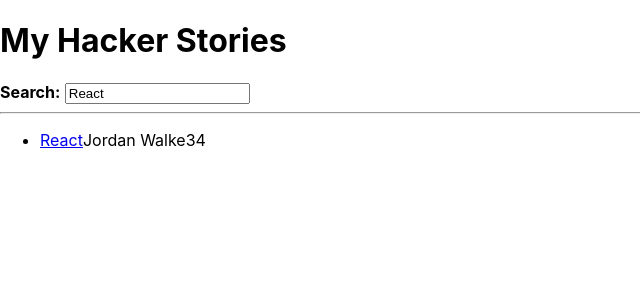
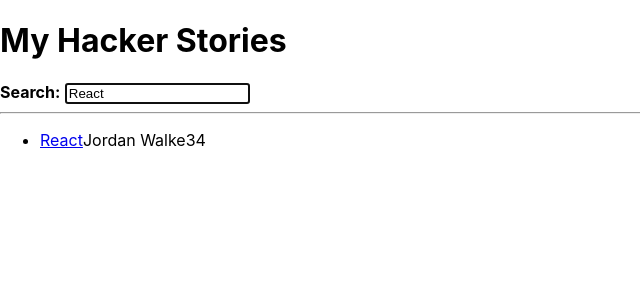
Before and after one commit to johnemurphy1/hacker-stories, a React (Create React App) app: page / in a window 1280 px wide. Shown: the top 300 px of the page, without its empty margins (0-640 px from the left). Built offline with nearby package versions, Linux system fonts and the light colour scheme.

Commit message:
added React autofocus and updated readme

```diff
--- a/src/App.js
+++ b/src/App.js
@@ -51,6 +51,7 @@ const App = () => {
       id="search"
       label="Search"
       value={searchTerm}
+      isFocused
       onInputChange={handleSearch}
       >
 
@@ -69,20 +70,34 @@ const InputWithLabel = ({
   value,
   type='text',
   onInputChange,
+  isFocused,
   children,
-}) => (
+}) => {
+
+const inputRef = React.useRef();
+
+React.useEffect(() => {
+  if(isFocused && inputRef.current){
+    inputRef.current.focus();
+  }
+
+},[isFocused]);
+
+return (
   <>
     <label htmlFor={id}>{children}</label>
     &nbsp;
     <input
+      ref={inputRef}
       id={id}
       type={type}
       value={value}
+      autoFocus={isFocused}
       onChange={onInputChange}
     />
 </>
 );
-
+};
 const List = ({ list }) => (
   <ul>
     {list.map((item) => (
```
Also changed, not shown: 1 other file (tests, documents, lock files or other folders).
